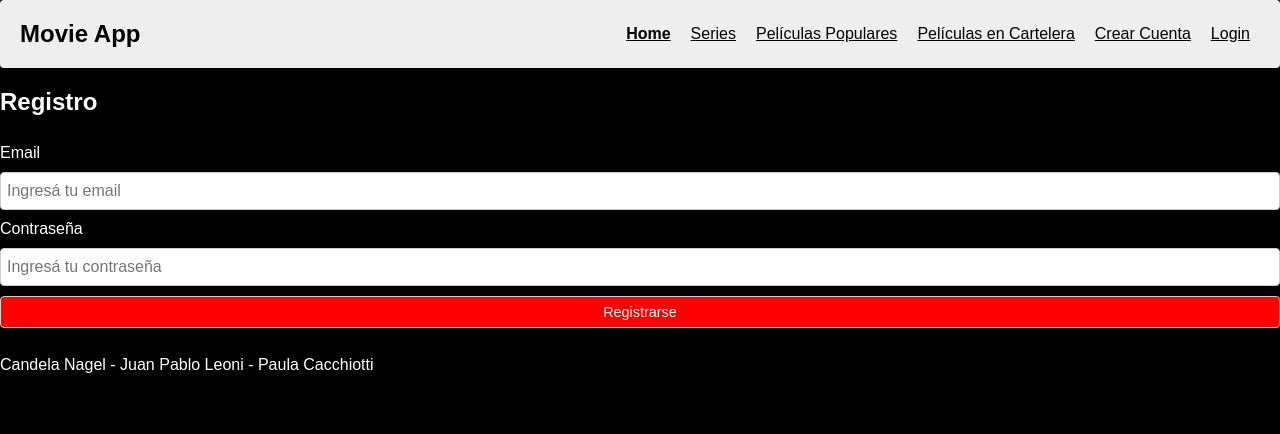
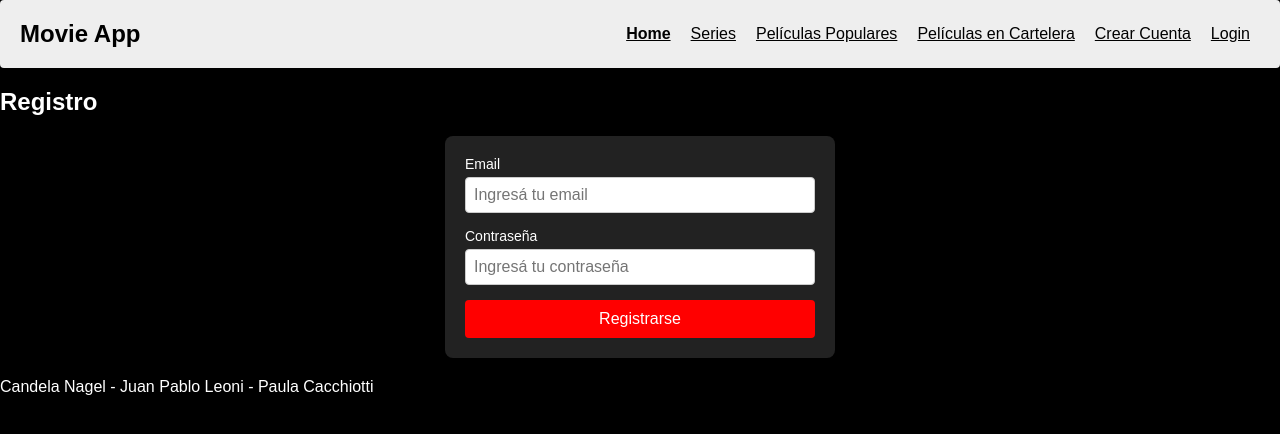
Before and after one commit to PauCacchiotti/CandelaNagel-JuanPabloLeoni-PaulaCacchiotti, a React (Create React App) app: page /register in a window 1280 px wide. Shown: the top 434 px of the page. Built offline with nearby package versions, Linux system fonts and the light colour scheme.

Commit message:
Mejore el css de los forms de register y login

```diff
--- a/src/componentes/FormLogin/FormLogin.css
+++ b/src/componentes/FormLogin/FormLogin.css
@@ -1,23 +1,36 @@
-.login-form{
-    padding: .5rem 0;
-    margin-bottom: 20px;
-    display: grid;
-    grid-template-columns: 1fr;
-    row-gap: 10px;
+.login-form {
+    width: 350px;
+    margin: 0 auto 20px auto;
+    padding: 20px;
+    background-color: #222222;
+    border-radius: 8px;
 }
 
-.login-form{
-    border: 1px solid #ccc;
-    border-radius: 4px;
-    padding: 6px;
-    line-height: 1.5;
-    font-size: 1rem;
+.login-form label {
+    display: block;
+    margin-bottom: 5px;
+    font-size: 14px;
 }
 
-.login-form button{
-    border: 1px solid #ccc;
+.login-form input {
+    display: block;
+    width: 100%;
+    box-sizing: border-box;
+    margin-bottom: 15px;
+    padding: 8px;
+    font-size: 16px;
+    border: 1px solid #cccccc;
     border-radius: 4px;
-    padding: 7px 12px;
-    font-size: 0.9rem;
-    cursor: pointer;
 }
+
+.login-form button {
+    display: block;
+    width: 100%;
+    font-size: 16px;
+    border-radius: 4px;
+}
+
+.login-form p {
+    color: red;
+    margin: 10px 0 0 0;
+}
--- a/src/componentes/FormRegister/FormRegister.css
+++ b/src/componentes/FormRegister/FormRegister.css
@@ -1,21 +1,36 @@
-.register-form{
-    padding: .5rem 0;
-    margin-bottom: 20px;
-    display: grid;
-    grid-template-columns: 1fr;
-    row-gap: 10px;
+.register-form {
+    width: 350px;
+    margin: 0 auto 20px auto;
+    padding: 20px;
+    background-color: #222222;
+    border-radius: 8px;
 }
-.register-form input{
-    border: 1px solid #ccc;
+
+.register-form label {
+    display: block;
+    margin-bottom: 5px;
+    font-size: 14px;
+}
+
+.register-form input {
+    display: block;
+    width: 100%;
+    box-sizing: border-box;
+    margin-bottom: 15px;
+    padding: 8px;
+    font-size: 16px;
+    border: 1px solid #cccccc;
     border-radius: 4px;
-    padding: 6px;
-    line-height: 1.5;
-    font-size: 1rem;
 }
-.register-form button{
-    border: 1px solid #ccc;
+
+.register-form button {
+    display: block;
+    width: 100%;
+    font-size: 16px;
     border-radius: 4px;
-    padding: 7px 12px;
-    font-size: 0.9rem;
-    cursor: pointer;
 }
+
+.register-form p {
+    color: red;
+    margin: 10px 0 0 0;
+}
--- a/src/componentes/SearchForm/SearchForm.js
+++ b/src/componentes/SearchForm/SearchForm.js
@@ -22,9 +22,7 @@ class SearchForm extends Component {
     }
     evitarSubmit(evento){
         evento.preventDefault()
-        this.props.history.push(
-            "/busqueda/" + this.state.tipo + "/" + encodeURIComponent(this.state.busqueda)
-        )
+        this.props.history.push("/busqueda/" + this.state.tipo + "/" + this.state.busqueda)
     }
     render(){
         return(
--- a/src/screens/PeliculasCartelera/PeliculasCartelera.js
+++ b/src/screens/PeliculasCartelera/PeliculasCartelera.js
@@ -48,7 +48,7 @@ class PeliculasCartelera extends Component{
     }
     render(){
         return(
-            <>
+            <React.Fragment>
                 <h1>Peliculas en cartelera</h1>
                 <Filtro filtrarContenido={(texto) => this.filtrarPeliculas(texto)}/>
                 {
@@ -70,7 +70,7 @@ class PeliculasCartelera extends Component{
                 <button onClick={() => this.masPeliculas()}>
                     Más películas
                 </button>
-            </>
+            </React.Fragment>
         );
     }
 }
--- a/src/screens/PeliculasPopulares/PeliculasPopulares.js
+++ b/src/screens/PeliculasPopulares/PeliculasPopulares.js
@@ -48,7 +48,7 @@ class PeliculasPopulares extends Component{
     }
     render(){
         return(
-            <>
+            <React.Fragment>
                 <h1>Peliculas Populares</h1>
                 <Filtro filtrarContenido={(texto) => this.filtrarPeliculas(texto)}/>
                 {
@@ -70,7 +70,7 @@ class PeliculasPopulares extends Component{
                 <button onClick={() => this.masPeliculas()}>
                     Más películas
                 </button>
-            </>
+            </React.Fragment>
         );
     }
 }
--- a/src/screens/ResultadosBusqueda/ResultadosBusqueda.js
+++ b/src/screens/ResultadosBusqueda/ResultadosBusqueda.js
@@ -12,7 +12,7 @@ class ResultadosBusqueda extends Component {
     componentDidMount(){
         let tipo = this.props.match.params.tipo
         let busqueda = this.props.match.params.busqueda
-        fetch("https://api.themoviedb.org/3/search/" + tipo + "?api_key=e7925d2a271ab3943d2cc21147be472b&query=" + encodeURIComponent(busqueda))
+        fetch("https://api.themoviedb.org/3/search/" + tipo + "?api_key=e7925d2a271ab3943d2cc21147be472b&query=" + busqueda)
         .then(response => response.json())
         .then(data => this.setState({
             resultados: data.results,
--- a/src/screens/Series/Series.js
+++ b/src/screens/Series/Series.js
@@ -52,7 +52,7 @@ class Series extends Component{
     }
     render(){
         return(
-            <>
+            <React.Fragment>
                 <h1>Series</h1>
                 <Filtro filtrarContenido={(texto) => this.filtrarSeries(texto)}/>
                 {
@@ -74,7 +74,7 @@ class Series extends Component{
                 <button onClick={() => this.masSeries()}>
                     Más series
                 </button>
-            </>
+            </React.Fragment>
         );
     }
 }
```
